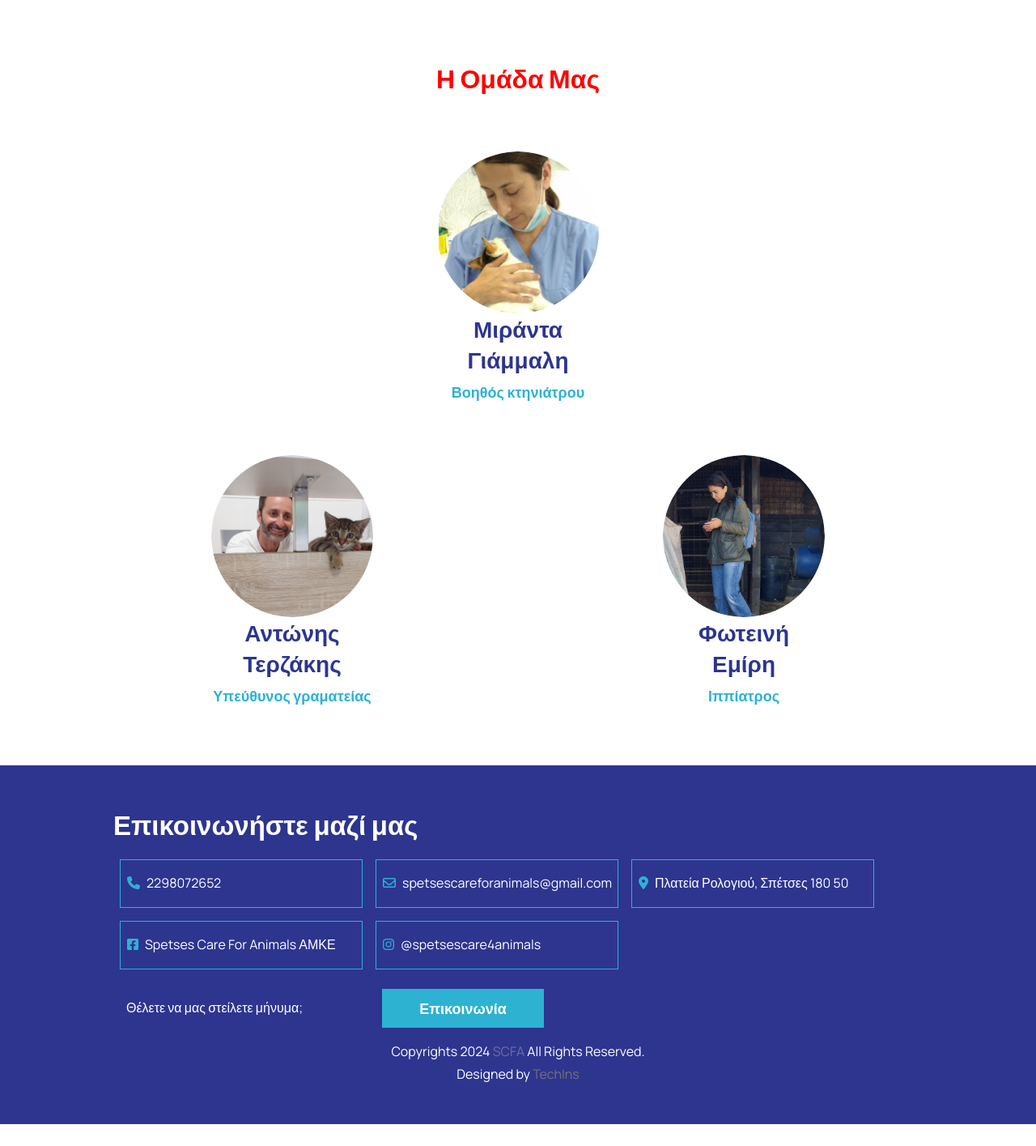
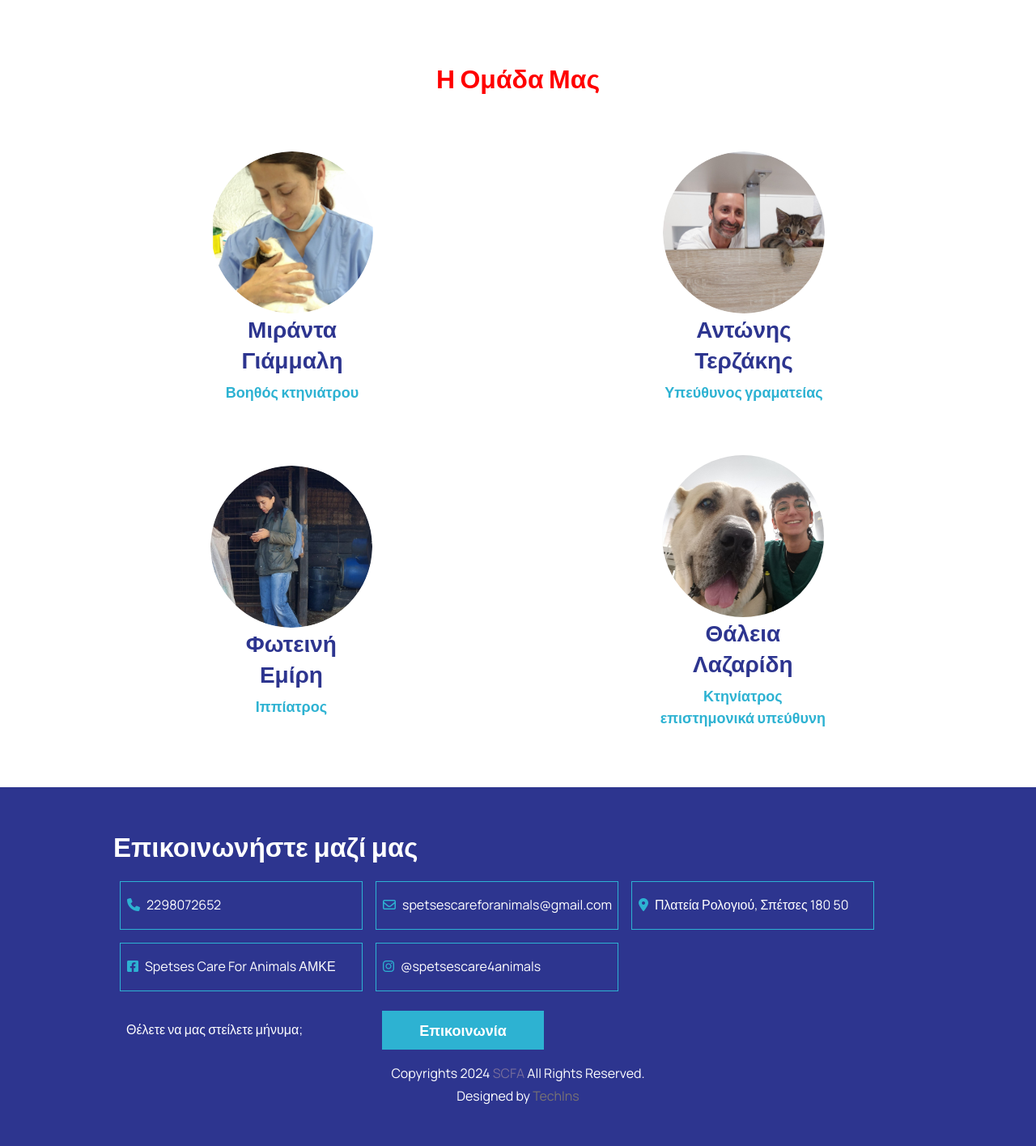
Before and after one commit to TechIns-Software/spetses-care, a PHP site: page / in a window 1280 px wide. Shown: the part 2447-3862 px from the top of the page at 81% size. Before the commit the page ends 3835 px from the top, so only its background shows below. Run offline with PHP 8.4, Linux system fonts and the light colour scheme.

Commit message:
add a team member

```diff
--- a/index.php
+++ b/index.php
@@ -28,6 +28,8 @@ if ($_SESSION["language"] == 'greek') {
     $antonisTitle = 'Υπεύθυνος γραματείας';
     $fotiniName = 'Φωτεινή  <br> Εμίρη';
     $fotiniTitle = 'Ιππίατρος ';
+    $thaleiaName = 'Θάλεια  <br> Λαζαρίδη';
+    $thaleiaTitle = 'Κτηνίατρος <br> επιστημονικά υπεύθυνη';
 }else{
     $titlePage = "Home";
     $heroTitle = 'Something changes on the island...';
@@ -52,6 +54,8 @@ if ($_SESSION["language"] == 'greek') {
     $antonisTitle = 'Office Manager';
     $fotiniName = 'Fotini  <br> Emiri';
     $fotiniTitle = 'Hourse Doctor ';
+    $thaleiaName = 'Thalia  <br> Lazaridi';
+    $thaleiaTitle = 'Veterinarian <br> Scientific Director';
 
 }
 navbar($titlePage, $str);
@@ -187,22 +191,28 @@ navbar($titlePage, $str);
                         </div>
 
 
-
-
-
-                    </div>
-
-                    <div class="d-flex justify-content-center align-items-center flex-wrap">
                         <div class="teamCard">
                             <img src="assets/images/home/antonis-terzakis.png" alt="Αντώνης Τερζάκης">
                             <h4><?=  $antonisName?></h4>
                             <p><?=  $antonisTitle?></p>
                         </div>
 
+
+                    </div>
+
+                    <div class="d-flex justify-content-center align-items-center flex-wrap">
+
+
                         <div class="teamCard">
                             <img src="assets/images/home/fotini-emiri.png" alt="Φωτεινή Εμίρη">
                             <h4><?=  $fotiniName?></h4>
                             <p><?=  $fotiniTitle?></p>
+                        </div>
+
+                        <div class="teamCard">
+                            <img src="assets/images/home/thalia.jpg" alt="Θάλεια Λαζαρίδη.">
+                            <h4><?=  $thaleiaName?></h4>
+                            <p><?=  $thaleiaTitle?></p>
                         </div>
 
 
```
Also changed, not shown: assets/images/home/thalia.jpg (added).
